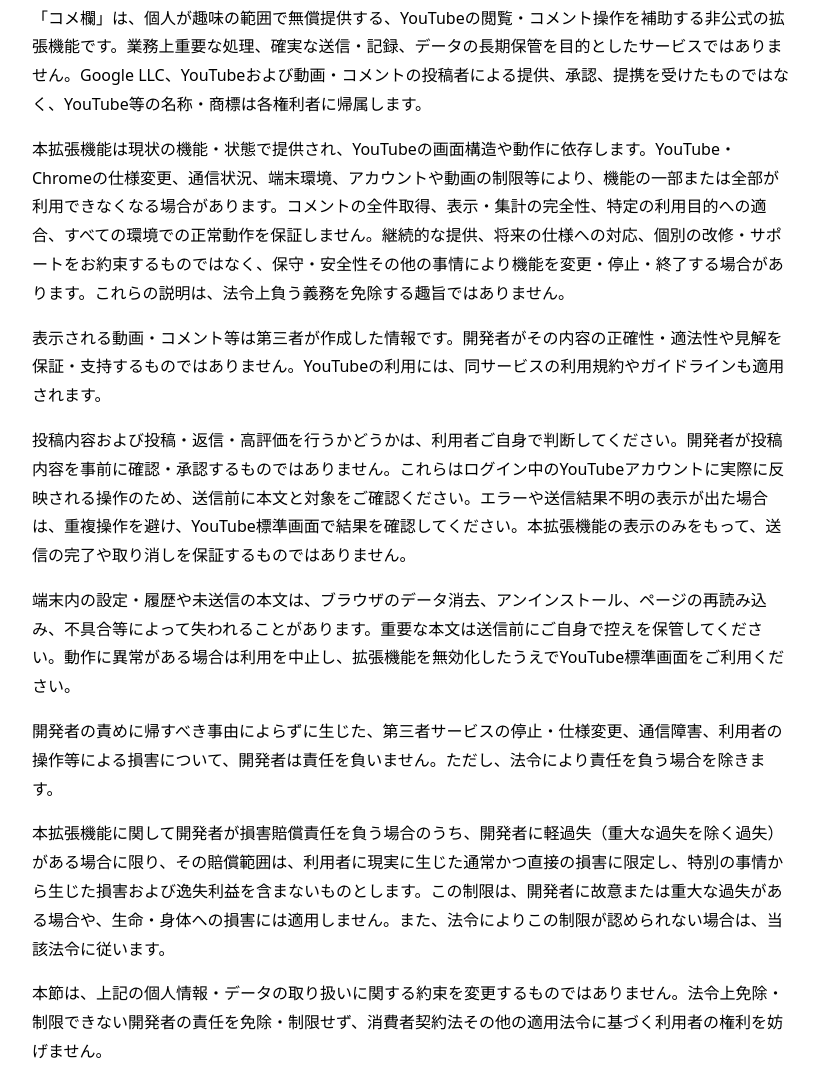
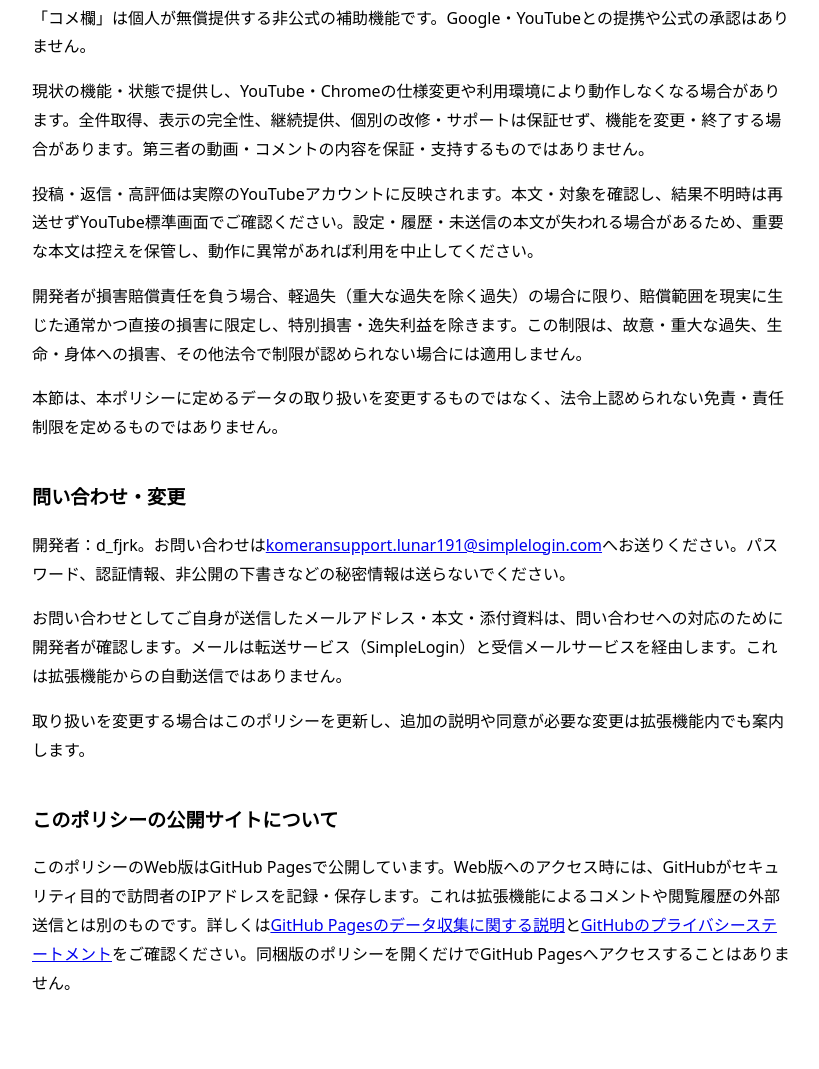
Before and after one commit to dfjrk/komeran-policy, a plain HTML site: page index.html in a window 1280 px wide. Shown: the part 1776-2845 px from the top of the page, without its empty margins (228-1047 px from the left). Drawn offline with Linux system fonts and the light colour scheme.

Commit message:
Simplify disclaimer wording

```diff
--- a/index.html
+++ b/index.html
@@ -26,14 +26,11 @@
     <h2>権限</h2>
     <p>storage権限は端末内設定の保存に使用します。content scriptはhttps://www.youtube.com/配下だけで動作し、YouTubeのページの読み取りと標準UI操作を行います。その他のサイトの閲覧履歴、Cookie、タブ一覧にはアクセスしません。</p>
     <h2 id="disclaimer">免責事項・利用上の注意</h2>
-    <p>「コメ欄」は、個人が趣味の範囲で無償提供する、YouTubeの閲覧・コメント操作を補助する非公式の拡張機能です。業務上重要な処理、確実な送信・記録、データの長期保管を目的としたサービスではありません。Google LLC、YouTubeおよび動画・コメントの投稿者による提供、承認、提携を受けたものではなく、YouTube等の名称・商標は各権利者に帰属します。</p>
-    <p>本拡張機能は現状の機能・状態で提供され、YouTubeの画面構造や動作に依存します。YouTube・Chromeの仕様変更、通信状況、端末環境、アカウントや動画の制限等により、機能の一部または全部が利用できなくなる場合があります。コメントの全件取得、表示・集計の完全性、特定の利用目的への適合、すべての環境での正常動作を保証しません。継続的な提供、将来の仕様への対応、個別の改修・サポートをお約束するものではなく、保守・安全性その他の事情により機能を変更・停止・終了する場合があります。これらの説明は、法令上負う義務を免除する趣旨ではありません。</p>
-    <p>表示される動画・コメント等は第三者が作成した情報です。開発者がその内容の正確性・適法性や見解を保証・支持するものではありません。YouTubeの利用には、同サービスの利用規約やガイドラインも適用されます。</p>
-    <p>投稿内容および投稿・返信・高評価を行うかどうかは、利用者ご自身で判断してください。開発者が投稿内容を事前に確認・承認するものではありません。これらはログイン中のYouTubeアカウントに実際に反映される操作のため、送信前に本文と対象をご確認ください。エラーや送信結果不明の表示が出た場合は、重複操作を避け、YouTube標準画面で結果を確認してください。本拡張機能の表示のみをもって、送信の完了や取り消しを保証するものではありません。</p>
-    <p>端末内の設定・履歴や未送信の本文は、ブラウザのデータ消去、アンインストール、ページの再読み込み、不具合等によって失われることがあります。重要な本文は送信前にご自身で控えを保管してください。動作に異常がある場合は利用を中止し、拡張機能を無効化したうえでYouTube標準画面をご利用ください。</p>
-    <p>開発者の責めに帰すべき事由によらずに生じた、第三者サービスの停止・仕様変更、通信障害、利用者の操作等による損害について、開発者は責任を負いません。ただし、法令により責任を負う場合を除きます。</p>
-    <p>本拡張機能に関して開発者が損害賠償責任を負う場合のうち、開発者に軽過失（重大な過失を除く過失）がある場合に限り、その賠償範囲は、利用者に現実に生じた通常かつ直接の損害に限定し、特別の事情から生じた損害および逸失利益を含まないものとします。この制限は、開発者に故意または重大な過失がある場合や、生命・身体への損害には適用しません。また、法令によりこの制限が認められない場合は、当該法令に従います。</p>
-    <p>本節は、上記の個人情報・データの取り扱いに関する約束を変更するものではありません。法令上免除・制限できない開発者の責任を免除・制限せず、消費者契約法その他の適用法令に基づく利用者の権利を妨げません。</p>
+    <p>「コメ欄」は個人が無償提供する非公式の補助機能です。Google・YouTubeとの提携や公式の承認はありません。</p>
+    <p>現状の機能・状態で提供し、YouTube・Chromeの仕様変更や利用環境により動作しなくなる場合があります。全件取得、表示の完全性、継続提供、個別の改修・サポートは保証せず、機能を変更・終了する場合があります。第三者の動画・コメントの内容を保証・支持するものではありません。</p>
+    <p>投稿・返信・高評価は実際のYouTubeアカウントに反映されます。本文・対象を確認し、結果不明時は再送せずYouTube標準画面でご確認ください。設定・履歴・未送信の本文が失われる場合があるため、重要な本文は控えを保管し、動作に異常があれば利用を中止してください。</p>
+    <p>開発者が損害賠償責任を負う場合、軽過失（重大な過失を除く過失）の場合に限り、賠償範囲を現実に生じた通常かつ直接の損害に限定し、特別損害・逸失利益を除きます。この制限は、故意・重大な過失、生命・身体への損害、その他法令で制限が認められない場合には適用しません。</p>
+    <p>本節は、本ポリシーに定めるデータの取り扱いを変更するものではなく、法令上認められない免責・責任制限を定めるものではありません。</p>
     <h2 id="contact">問い合わせ・変更</h2>
     <p>開発者：d_fjrk。お問い合わせは<a href="mailto:komeransupport.lunar191@simplelogin.com">komeransupport.lunar191@simplelogin.com</a>へお送りください。パスワード、認証情報、非公開の下書きなどの秘密情報は送らないでください。</p>
     <p>お問い合わせとしてご自身が送信したメールアドレス・本文・添付資料は、問い合わせへの対応のために開発者が確認します。メールは転送サービス（SimpleLogin）と受信メールサービスを経由します。これは拡張機能からの自動送信ではありません。</p>
```
